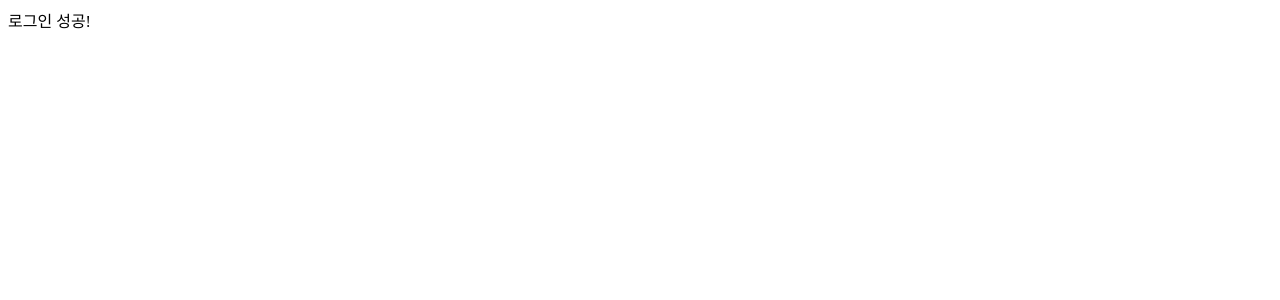
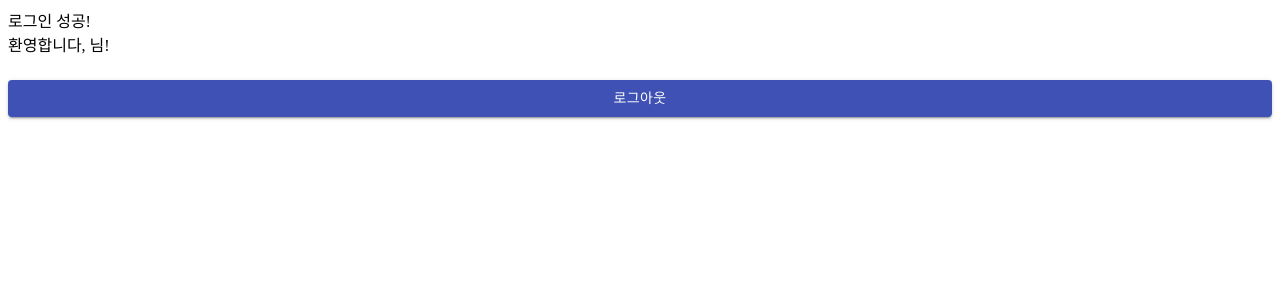
Before and after one commit to kmmin78/chatters_frontend, a React (Create React App) app: page /profile in a window 1280 px wide. Shown: the top 300 px of the page. Built offline with nearby package versions, Linux system fonts and the light colour scheme; sample sign-in values are in the browser's storage.

Commit message:
2020-08-12 22:14  - 로그인 로직 구현 완료.  - axios 공통 모듈로 뺴서 api 요청시 마다 유효하지 않은 토큰일 경우 강제 로그아웃 시켜야함.

```diff
--- a/src/App.tsx
+++ b/src/App.tsx
@@ -1,11 +1,7 @@
 import React from 'react';
-import {
-    BrowserRouter as Router,
-    Switch,
-    Route,
-    Redirect,
-} from 'react-router-dom';
+import { BrowserRouter as Router, Switch, Redirect } from 'react-router-dom';
 import { Login, Profile } from 'components/pages';
+import { CommonRoute as Route } from 'components/parts/common';
 
 function App<T>(props: T) {
     return (
--- a/src/auth/authService.tsx
+++ b/src/auth/authService.tsx
@@ -1,5 +1,13 @@
 // import * as Constants from 'constants/constants';
 import axios from 'axios';
+
+type CurrentUserTypes = {
+    username: string | null;
+    memberName: string | null;
+    accessToken: string | null;
+    tokenType: string | null;
+    roles: string[] | null;
+};
 
 class AuthService {
     login(username: string, password: string) {
@@ -22,17 +30,23 @@ class AuthService {
         }
     }
 
-    getCurrentUser(): JSON {
+    getCurrentUser(): CurrentUserTypes {
         const userItem: string | null = localStorage.getItem('user');
         if (userItem === null) {
-            return JSON.parse('{}');
+            return {
+                username: null,
+                memberName: null,
+                accessToken: null,
+                tokenType: null,
+                roles: null,
+            };
         }
         return JSON.parse(userItem);
     }
 
     checkAuth<T>(props: any) {
         const currentUser = this.getCurrentUser();
-        if (!currentUser) {
+        if (!currentUser.accessToken) {
             if (props.history) {
                 props.history.push('/');
             }
--- a/src/components/pages/Login.tsx
+++ b/src/components/pages/Login.tsx
@@ -20,6 +20,7 @@ import authHeader from 'auth/authHeader';
 import AuthService from 'auth/authService';
 import axios from 'axios';
 
+//material-ui
 const useStyles = makeStyles((theme) => ({
     paper: {
         marginTop: theme.spacing(18),
@@ -48,7 +49,9 @@ function Title() {
                 <ChatIcon />
             </Avatar>
             <Typography component='h1' variant='h5'>
-                Chatters
+                <Link color='inherit' href='/'>
+                    Chatters
+                </Link>
             </Typography>
         </>
     );
@@ -58,8 +61,11 @@ function Form(props: any) {
     const userId = useRef<HTMLInputElement>(null);
     const userPassword = useRef<HTMLInputElement>(null);
     const classes = useStyles();
+
     //로그인
-    const loginProcess = () => {
+    const loginProcess = (e: React.FormEvent<HTMLFormElement>) => {
+        e.preventDefault();
+
         if (userId.current !== null && userPassword.current !== null) {
             if (CommonUtil.isEmpty(userId.current.value)) {
                 alert('아이디를 입력해 주세요.');
@@ -69,9 +75,6 @@ function Form(props: any) {
                 alert('비밀번호를 입력해 주세요.');
                 return;
             }
-
-            // alert(`아이디 : ${userId.current.value}`);
-            // alert(`비밀번호 : ${userPassword.current.value}`);
 
             AuthService.login(
                 userId.current.value,
@@ -102,7 +105,7 @@ function Form(props: any) {
                         alert('아이디 혹은 비밀번호가 일치하지 않습니다.');
                     } else {
                         alert(
-                            '알 수 없는 오류가 발생하였습니다. 개발팀에 문의 해주세요.'
+                            '서버에 연결 되지 않았습니다. 개발팀에 문의 해주세요.'
                         );
                     }
                     console.log(resMessage);
@@ -112,7 +115,7 @@ function Form(props: any) {
     };
     return (
         <>
-            <form className={classes.form} noValidate>
+            <form className={classes.form} onSubmit={loginProcess} noValidate>
                 <TextField
                     variant='outlined'
                     margin='normal'
@@ -123,6 +126,7 @@ function Form(props: any) {
                     name='email'
                     autoComplete='email'
                     inputRef={userId}
+                    defaultValue='admin'
                     autoFocus
                 />
                 <TextField
@@ -134,6 +138,7 @@ function Form(props: any) {
                     label='패스워드'
                     type='password'
                     id='password'
+                    defaultValue='chatters1@#'
                     autoComplete='current-password'
                     inputRef={userPassword}
                 />
@@ -142,11 +147,11 @@ function Form(props: any) {
                         label='Remember me'
                     /> */}
                 <Button
-                    onClick={loginProcess}
                     fullWidth
                     variant='contained'
                     color='primary'
                     className={classes.submit}
+                    type='submit'
                 >
                     로그인
                 </Button>
@@ -180,10 +185,10 @@ function Copyright() {
     );
 }
 
-export default function Login<T>(props: T) {
+export default function Login(props: any) {
     const classes = useStyles();
 
-    const formArray = [<Title />, <Form props={props} />];
+    const formArray = [<Title />, <Form {...props} />];
     //form 애니메이션 처리
     const springs = useSprings(
         formArray.length,
--- a/src/components/pages/Profile.tsx
+++ b/src/components/pages/Profile.tsx
@@ -1,9 +1,51 @@
-import React, { useRef } from 'react';
+import React from 'react';
+import Button from '@material-ui/core/Button';
+import { makeStyles } from '@material-ui/core/styles';
+import AuthService from 'auth/authService';
+
+//material-ui
+const useStyles = makeStyles((theme) => ({
+    paper: {
+        marginTop: theme.spacing(18),
+        display: 'flex',
+        flexDirection: 'column',
+        alignItems: 'center',
+    },
+    avatar: {
+        margin: theme.spacing(1),
+        backgroundColor: theme.palette.secondary.main,
+    },
+    form: {
+        width: '100%', // Fix IE 11 issue.
+        marginTop: theme.spacing(5),
+    },
+    submit: {
+        margin: theme.spacing(3, 0, 2),
+    },
+}));
 
 export default function Profile<T>(props: T) {
+    const classes = useStyles();
+
+    function logOutProcess() {
+        AuthService.logout(props);
+    }
+
+    const currentUser = AuthService.getCurrentUser();
+
     return (
         <>
             <div>로그인 성공!</div>
+            <div>환영합니다, {currentUser.memberName}님!</div>
+            <Button
+                onClick={logOutProcess}
+                fullWidth
+                variant='contained'
+                color='primary'
+                className={classes.submit}
+            >
+                로그아웃
+            </Button>
         </>
     );
 }
--- /dev/null
+++ b/src/components/parts/common/CommonRoute.tsx
@@ -0,0 +1,54 @@
+import React from 'react';
+import { Route, Redirect } from 'react-router-dom';
+import AuthService from 'auth/authService';
+
+export default function CommonRouteTypes({
+    component: Component,
+    ...rest
+}: {
+    component: any;
+    exact?: any;
+    path: any;
+}) {
+    const currentUser = AuthService.getCurrentUser();
+
+    return (
+        <>
+            <Route
+                {...rest}
+                render={(props) => {
+                    if (
+                        !currentUser.accessToken &&
+                        Component.name !== 'Login'
+                    ) {
+                        // not logged in so redirect to login page with the return url
+                        return (
+                            <Redirect
+                                to={{
+                                    pathname: '/',
+                                    state: { from: props.location },
+                                }}
+                            />
+                        );
+                    }
+                    if (currentUser.accessToken && Component.name === 'Login') {
+                        return (
+                            <Redirect
+                                to={{
+                                    pathname: '/profile',
+                                    state: { from: props.location },
+                                }}
+                            />
+                        );
+                    }
+                    // authorized so return component
+                    return (
+                        <>
+                            <Component {...props} {...rest} />
+                        </>
+                    );
+                }}
+            />
+        </>
+    );
+}
--- /dev/null
+++ b/src/components/parts/common/index.tsx
@@ -0,0 +1,3 @@
+import CommonRoute from './CommonRoute';
+
+export { CommonRoute };
```
